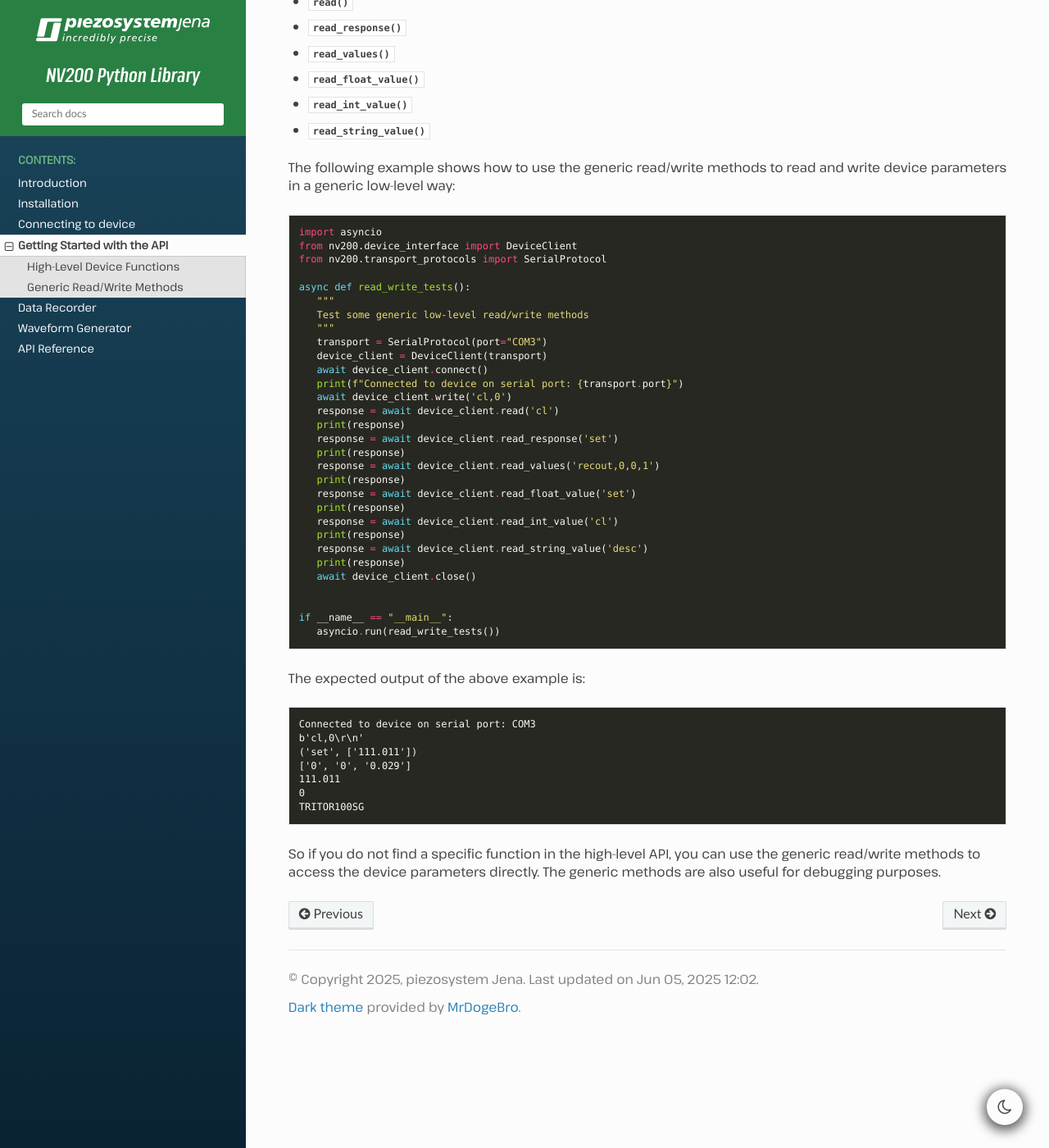
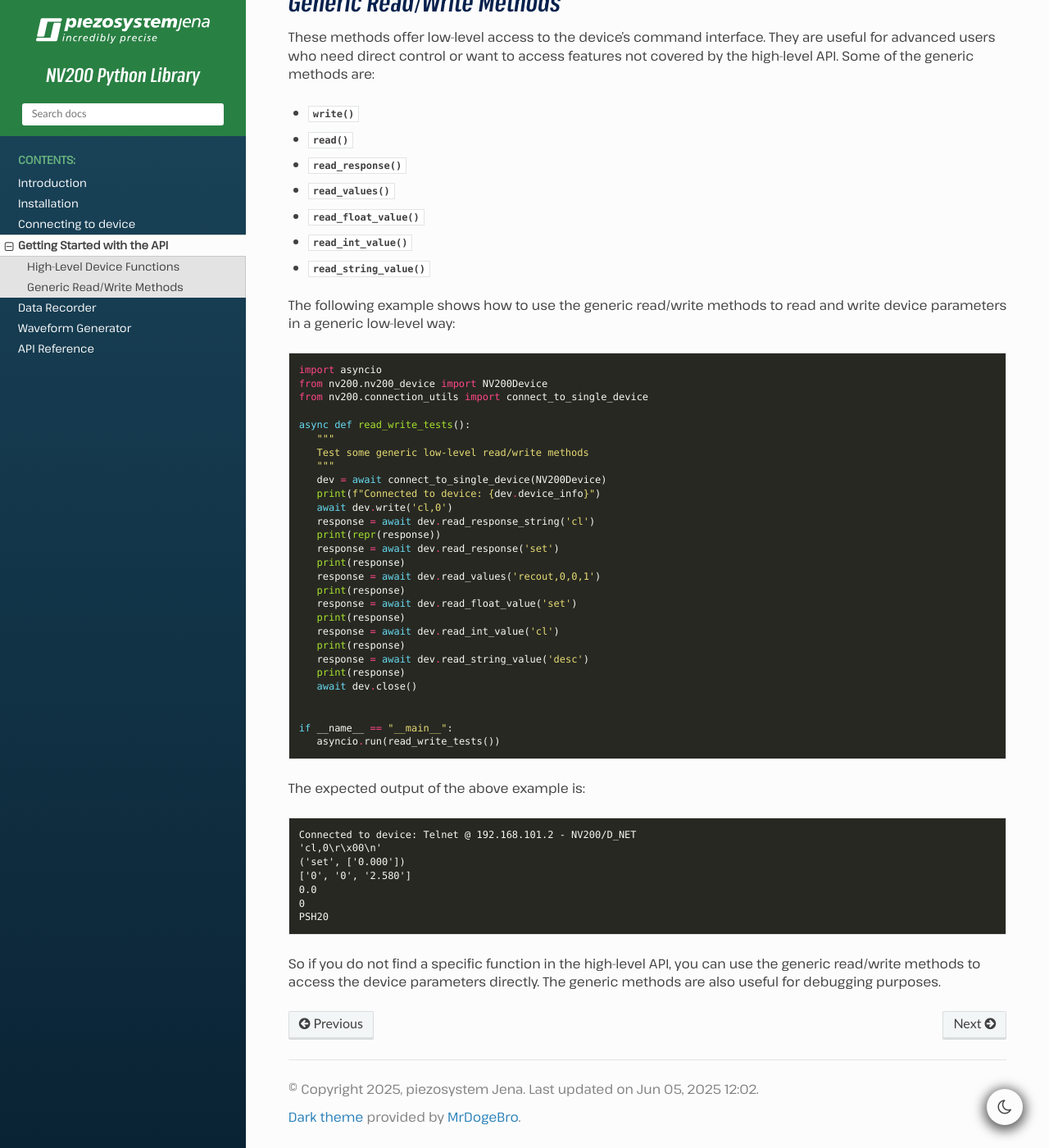
Before and after one commit to piezosystemjena/nv200-python-lib, a Sphinx documentation site: the page built from doc/getting_started.rst, in a window 1280 px wide and 1400 px high, scrolled down 1008 px. Shown: the whole window at 82% size. Built offline with Sphinx 7.4.7 and the Read the Docs theme 3.1.0, drawn with Linux system fonts in a browser that asks for light colours; some of the changed text lies outside the part shown.

```diff
--- a/doc/getting_started.rst
+++ b/doc/getting_started.rst
@@ -14,23 +14,33 @@
 
 .. code-block:: python
 
-      import asyncio
-      from nv200.device_interface import DeviceClient, PidLoopMode, StatusFlags
+   import asyncio
+   from nv200.nv200_device import NV200Device
+   from nv200.shared_types import PidLoopMode
+   from nv200.connection_utils import connect_to_single_device
 
-      async def move_closed_loop(client: DeviceClient):
-         await client.move_to_position(80)
-         await asyncio.sleep(0.2)
-         print(f"Current position: {await client.get_current_position()}")
 
-         # instead of using move_to_position, you can also use two separate commands
-         # to set the PID mode and the setpoint
-         await client.set_pid_mode(PidLoopMode.CLOSED_LOOP)
-         await client.set_setpoint(0)
-         await asyncio.sleep(0.2)
-         print(f"Current position: {await client.get_current_position()}")
+   async def move_closed_loop():
+      """
+      Moves the device to a specified position using closed-loop control.
+      """
+      dev = await connect_to_single_device(NV200Device)
+      print(f"Connected to device: {dev.device_info}")
 
-      if __name__ == "__main__":
-         asyncio.run(move_closed_loop())
+      await dev.move_to_position(20)
+      await asyncio.sleep(0.2)
+      print(f"Current position: {await dev.get_current_position()}")
+
+      # instead of using move_to_position, you can also use two separate commands
+      # to set the PID mode and the setpoint
+      await dev.set_pid_mode(PidLoopMode.CLOSED_LOOP)
+      await dev.set_setpoint(0)
+      await asyncio.sleep(0.2)
+      print(f"Current position: {await dev.get_current_position()}")
+
+
+   if __name__ == "__main__":
+      asyncio.run(move_closed_loop())
 
 
 Generic Read/Write Methods
@@ -55,31 +65,29 @@
 .. code-block:: python
 
    import asyncio
-   from nv200.device_interface import DeviceClient
-   from nv200.transport_protocols import SerialProtocol
+   from nv200.nv200_device import NV200Device
+   from nv200.connection_utils import connect_to_single_device
 
    async def read_write_tests():
       """
       Test some generic low-level read/write methods
       """
-      transport = SerialProtocol(port="COM3")
-      device_client = DeviceClient(transport)
-      await device_client.connect()
-      print(f"Connected to device on serial port: {transport.port}")
-      await device_client.write('cl,0')
-      response = await device_client.read('cl')
+      dev = await connect_to_single_device(NV200Device)
+      print(f"Connected to device: {dev.device_info}")
+      await dev.write('cl,0')
+      response = await dev.read_response_string('cl')
+      print(repr(response))
+      response = await dev.read_response('set')
       print(response)
-      response = await device_client.read_response('set')
+      response = await dev.read_values('recout,0,0,1')
       print(response)
-      response = await device_client.read_values('recout,0,0,1')
+      response = await dev.read_float_value('set')
       print(response)
-      response = await device_client.read_float_value('set')
+      response = await dev.read_int_value('cl')
       print(response)
-      response = await device_client.read_int_value('cl')
+      response = await dev.read_string_value('desc')
       print(response)
-      response = await device_client.read_string_value('desc')
-      print(response)
-      await device_client.close()
+      await dev.close()
 
 
    if __name__ == "__main__":
@@ -89,13 +97,13 @@
 
 .. code-block:: text
 
-   Connected to device on serial port: COM3
-   b'cl,0\r\n'
-   ('set', ['111.011'])
-   ['0', '0', '0.029']
-   111.011
+   Connected to device: Telnet @ 192.168.101.2 - NV200/D_NET
+   'cl,0\r\x00\n'
+   ('set', ['0.000'])
+   ['0', '0', '2.580']
+   0.0
    0
-   TRITOR100SG
+   PSH20
 
 So if you do not find a specific function in the high-level API, you can use the generic read/write methods
 to access the device parameters directly. The generic methods are also useful for debugging purposes.
```
Also changed, not shown: README.md (+21 -12 lines), README_PYPI.md (+21 -12 lines), 5 other files.
